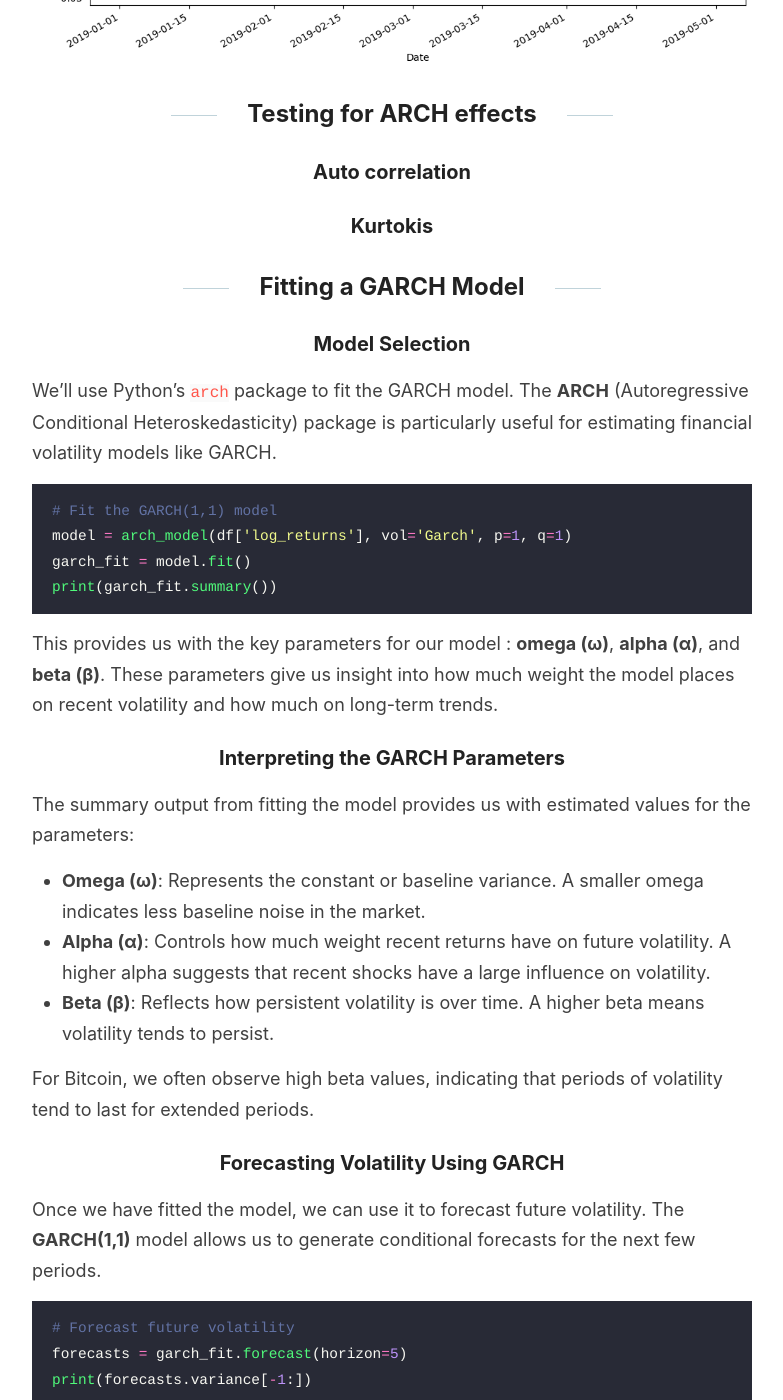
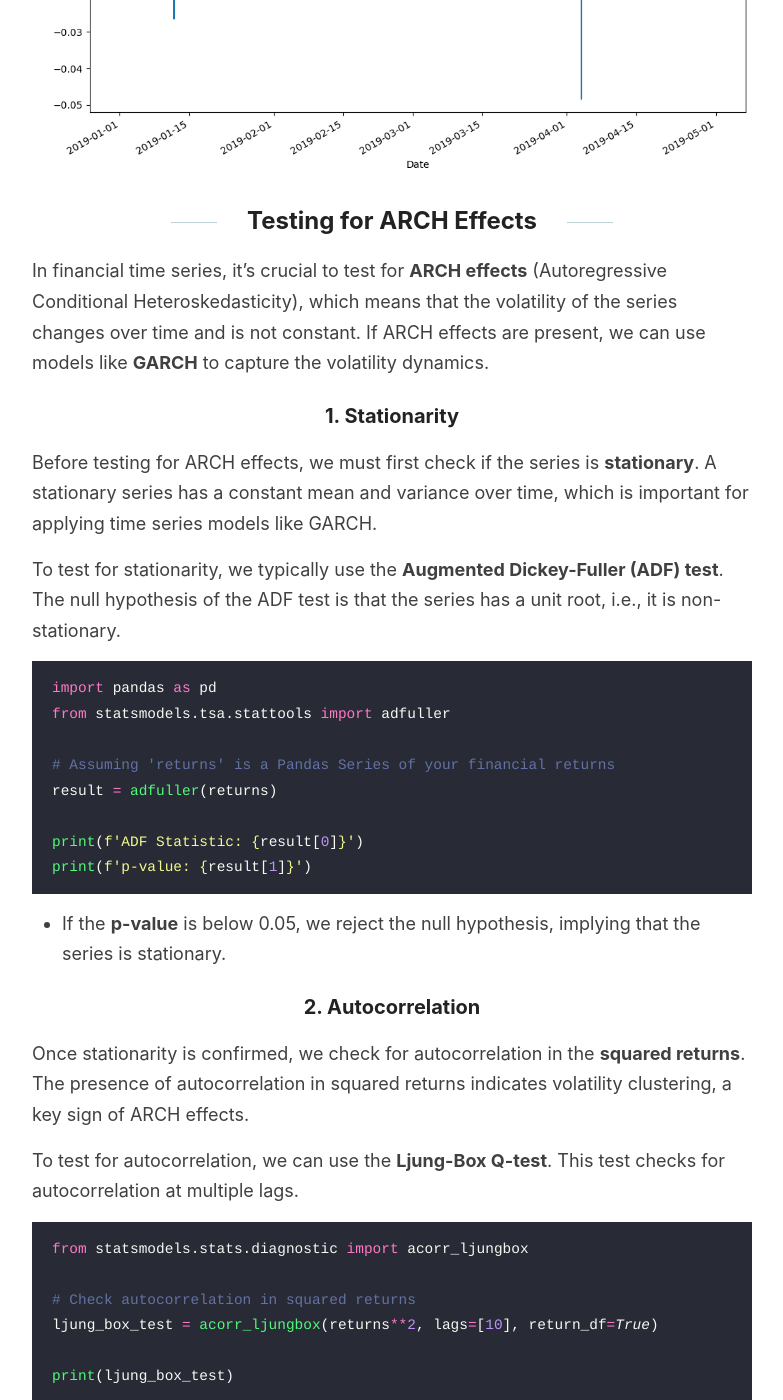
Before and after one commit to Zaltarba/blog, a Jekyll site: the page built from _posts/2024-09-23-BitcoinVolatility-2.md, in a window 1280 px wide and 1400 px high, scrolled down 5991 px. Shown: the whole window, without its empty margins (248-1031 px from the left). Built offline with Jekyll 4.4.1, drawn with Linux system fonts in a browser that asks for light colours; formulas are drawn with MathJax 3; some of the changed text lies outside the part shown.

Commit message:
Update 2024-09-23-BitcoinVolatility-2.md

````diff
--- a/_posts/2024-09-23-BitcoinVolatility-2.md
+++ b/_posts/2024-09-23-BitcoinVolatility-2.md
@@ -47,9 +47,14 @@
 
 ### What is a GARCH Model?
 
-The [**GARCH**](https://en.wikipedia.org/wiki/Autoregressive_conditional_heteroskedasticity) (Generalized Autoregressive Conditional Heteroskedasticity) model was developped by [Tim Bollerslev](https://public.econ.duke.edu/~boller/Published_Papers/joe_86.pdf) and is a popular choice for financial volatility modeling, especially in markets where volatility tends to cluster over time. Let’s dive in
+The [**GARCH**](https://en.wikipedia.org/wiki/Autoregressive_conditional_heteroskedasticity) (Generalized Autoregressive Conditional Heteroskedasticity) model was developped by [Tim Bollerslev](https://public.econ.duke.edu/~boller/Published_Papers/joe_86.pdf) and is a popular choice for financial volatility modeling, especially in markets where volatility tends to cluster over time. Let’s dive in.
 
-A **GARCH** model need two parameters for it's definition : p and q. It considers a combination of **p** lagged variances (past periods’ volatility) and **q** lagged squared returns (recent price changes), giving it the flexibility to model volatility with a deeper memory. The general form of the **GARCH(p, q)** model is given by:
+We modelize the log returns with :
+$$
+r_t = \log(p_t) - \log(p_{t-1}) \quad \text{where} \quad \epsilon_t \sim \mathcal{N}(0, \sigma_t^2)
+$$
+
+Here, $\sigma_t^2$ is the time-varying volatility, which is gonna be modeled by the GARCH model. A **GARCH** model need two parameters for it's definition : p and q. It considers a combination of **p** lagged variances (past periods’ volatility) and **q** lagged squared returns (recent price changes), giving it the flexibility to model volatility with a deeper memory. The general form of the **GARCH(p, q)** model is given by:
 
 $$
 \sigma_t^2 = \omega + \sum_{i=1}^{q} \alpha_i \cdot r_{t-i}^2 + \sum_{j=1}^{p} \beta_j \cdot \sigma_{t-j}^2
@@ -151,13 +156,57 @@
 
 ![figure 2](/blog/images/BitcoinVolatility-2-figure-2.png)
 
-## Testing for ARCH effects
+## Testing for ARCH Effects
 
-### Auto correlation
+In financial time series, it’s crucial to test for **ARCH effects** (Autoregressive Conditional Heteroskedasticity), which means that the volatility of the series changes over time and is not constant. If ARCH effects are present, we can use models like **GARCH** to capture the volatility dynamics.
 
-### Kurtokis
+### 1. Stationarity
 
-## Fitting a GARCH Model
+Before testing for ARCH effects, we must first check if the series is **stationary**. A stationary series has a constant mean and variance over time, which is important for applying time series models like GARCH.
+
+To test for stationarity, we typically use the **Augmented Dickey-Fuller (ADF) test**. The null hypothesis of the ADF test is that the series has a unit root, i.e., it is non-stationary.
+
+```python
+import pandas as pd
+from statsmodels.tsa.stattools import adfuller
+
+# Assuming 'returns' is a Pandas Series of your financial returns
+result = adfuller(returns)
+
+print(f'ADF Statistic: {result[0]}')
+print(f'p-value: {result[1]}')
+```
+
+- If the **p-value** is below 0.05, we reject the null hypothesis, implying that the series is stationary.
+
+### 2. Autocorrelation
+
+Once stationarity is confirmed, we check for autocorrelation in the **squared returns**. The presence of autocorrelation in squared returns indicates volatility clustering, a key sign of ARCH effects.
+
+To test for autocorrelation, we can use the **Ljung-Box Q-test**. This test checks for autocorrelation at multiple lags.
+
+```python
+from statsmodels.stats.diagnostic import acorr_ljungbox
+
+# Check autocorrelation in squared returns
+ljung_box_test = acorr_ljungbox(returns**2, lags=[10], return_df=True)
+
+print(ljung_box_test)
+```
+
+A significant p-value (below 0.05) for the Ljung-Box test means that there is significant autocorrelation in the squared returns, suggesting the presence of ARCH effects.
+
+### 3. Kurtosis
+
+Financial returns often exhibit **fat tails** or excess kurtosis, meaning that extreme returns occur more frequently than under a normal distribution.
+
+Kurtosis values greater than 3 suggest that the series has heavy tails, which is another indication that a GARCH model may be appropriate.
+
+```python
+print(f'Kurtosis: {returns.kurtosis()}')
+```
+
+A kurtosis value greater than 3 implies that the series has heavy tails and more extreme values than a normal distribution, which aligns with the use of a GARCH model.
 
 ### Model Selection
 
````
